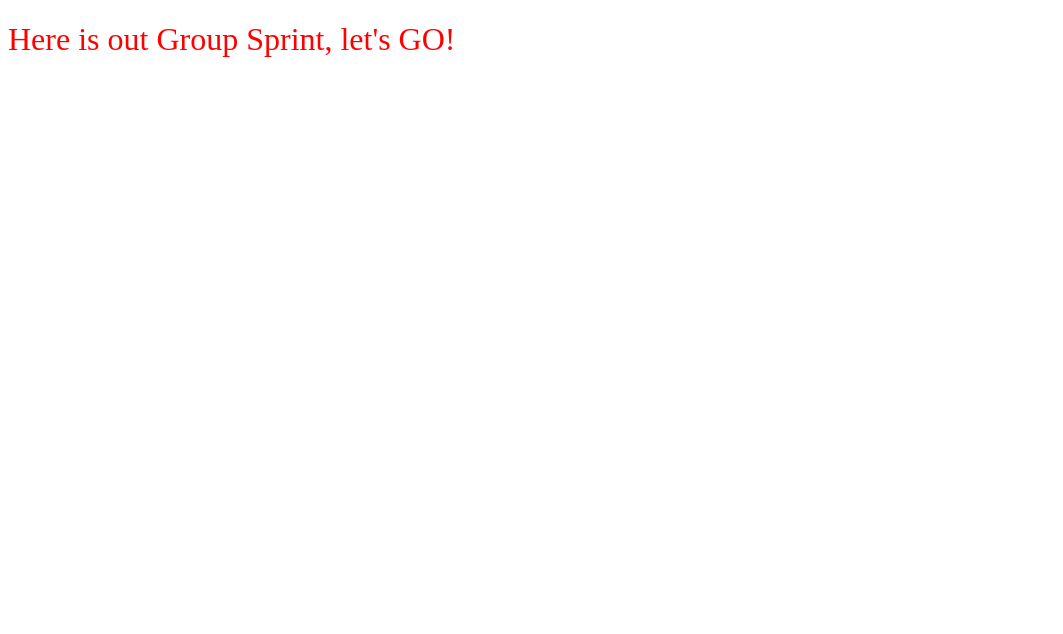
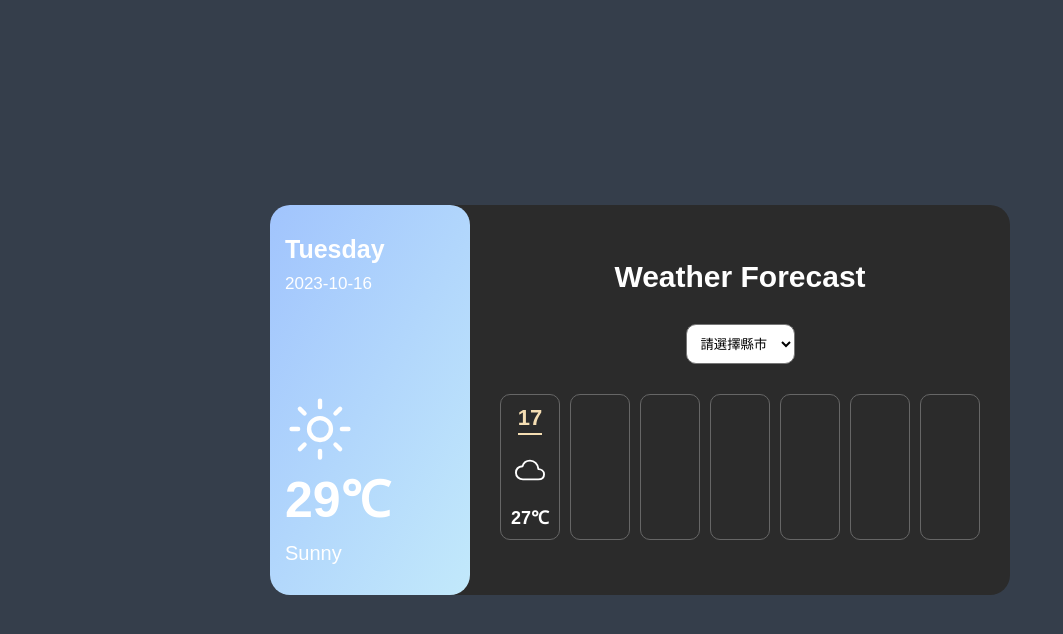
Before and after one commit to nihclil/Group1-Sprint, a Flask app: page / in a window 1280 px wide. Shown: the top 634 px of the page, without its empty margins (0-1063 px from the left). Run offline with Flask 3, Linux system fonts and the light colour scheme.

Commit message:
前端畫面開發

```diff
--- a/static/style.css
+++ b/static/style.css
@@ -1,4 +1,177 @@
-h1{
+* {
+  padding: 0;
+  margin: 0;
+  box-sizing: border-box;
+  font-family: Arial, Helvetica, sans-serif;
+}
+
+body {
+  background-color: #353e4b;
+  display: flex;
+  height: 100vh;
+  align-items: center;
+  justify-content: center;
+}
+
+.container {
+  display: flex;
+  margin: 0 auto;
+  max-width: 800px;
+  border-radius: 20px;
+  background-color: #2b2b2b;
+}
+/* 當天天氣 */
+.oneDayWeather {
+  width: 200px;
+  border-radius: 20px;
+  background-image: linear-gradient(120deg, #a1c4fd 0%, #c2e9fb 100%);
+  padding: 30px 0px 30px 15px;
+}
+
+.oneDayWeather:hover {
+  background-image: linear-gradient(to top, #a8edea 0%, #fed6e3 100%);
+}
+
+.dayOfTheWeek {
+  font-size: 25px;
+  font-weight: 700;
+  color: white;
+  margin-bottom: 10px;
+}
+
+.date {
+  font-size: 17px;
+  color: white;
+}
+.oneDayWeatherInfo {
+  margin-top: 100px;
+}
+.weatherIcon {
+  background-image: url("/static/image/sunny-outline.svg");
+  width: 70px;
+  height: 70px;
+  filter: brightness(0) invert(1);
+}
+
+.weatherTemperature {
+  font-size: 50px;
+  margin-bottom: 10px;
+  color: white;
+  font-weight: 700;
+}
+.weatherStatus {
+  font-size: 20px;
+  color: white;
   font-weight: 500;
-  color: red;
 }
+/* 七天天氣 */
+.sevenDaysWeather {
+  margin: 30px 0px;
+  display: flex;
+  flex-direction: column;
+  align-items: center;
+  justify-content: center;
+}
+.sevenDaysWeather-title {
+  font-size: 30px;
+  color: white;
+  text-align: center;
+  margin-bottom: 30px;
+}
+/*下拉式選單*/
+#selectedCity {
+  height: 40px;
+  border-radius: 10px;
+  padding: 5px 10px;
+  cursor: pointer;
+  background-color: white;
+}
+
+#selectedCity:hover {
+  background-color: #c6daf9;
+}
+
+.sevenDaysWeatherInfo {
+  display: flex;
+  margin: 30px 30px 0px 30px;
+  gap: 10px;
+  /* flex: 1; */
+}
+.sevenDaysWeatherInfo-item {
+  border-radius: 10px;
+  width: 60px;
+  /* height: 180px; */
+  color: #353e4b;
+  padding: 10px;
+  text-align: center;
+  border: 1px solid #666;
+  display: flex;
+  flex-direction: column;
+  align-items: center;
+  gap: 20px;
+}
+.sevenDaysWeatherInfo-item:hover {
+  box-shadow: rgba(0, 0, 0, 0.25) 0px 54px 55px,
+    rgba(0, 0, 0, 0.12) 0px -12px 30px, rgba(0, 0, 0, 0.12) 0px 4px 6px,
+    rgba(0, 0, 0, 0.17) 0px 12px 13px, rgba(0, 0, 0, 0.09) 0px -3px 5px;
+  background-color: #666;
+}
+.sevenDaysWeatherInfo-item-icon {
+  filter: brightness(0) invert(1);
+  width: 30px;
+  height: 30px;
+}
+.sevenDaysWeatherInfo-temperature {
+  color: white;
+  font-size: 18px;
+  font-weight: 700;
+}
+.sevenDaysWeatherInfo-date {
+  color: wheat;
+  font-size: 22px;
+  font-weight: 900;
+  border-bottom: 2px solid wheat;
+  padding-bottom: 2px;
+}
+
+@media screen and (max-width: 800px) {
+  body {
+    display: block;
+  }
+  .container {
+    margin-top: 30px;
+    width: 90%;
+    flex-wrap: wrap;
+  }
+  .oneDayWeather {
+    width: 100%;
+    height: 200px;
+  }
+  .oneDayWeatherInfo {
+    display: flex;
+    margin-top: 20px;
+    align-items: center;
+    gap: 20px;
+  }
+  .weatherTemperature {
+    margin-bottom: 0px;
+  }
+  .sevenDaysWeather {
+    width: 100%;
+    margin: 20px 0px;
+  }
+  .sevenDaysWeatherInfo {
+    width: 90%;
+    justify-content: center;
+    flex-wrap: wrap;
+    margin: 20px 10px 0px 10px;
+  }
+  .sevenDaysWeatherInfo-item {
+    flex-direction: row;
+    width: 70%;
+    height: 60px;
+  }
+  .sevenDaysWeather-title {
+    margin-bottom: 10px;
+  }
+}
--- a/templates/index.html
+++ b/templates/index.html
@@ -1,14 +1,72 @@
 <!DOCTYPE html>
 <html lang="en">
   <head>
-  <meta charset="UTF-8">
-  <meta name="viewport" content="width=device-width, initial-scale=1.0">
+    <meta charset="UTF-8" />
+    <meta name="viewport" content="width=device-width, initial-scale=1.0" />
     <title>Document</title>
   </head>
   <!-- 請勿更動此靜態檔案連結 -->
-<link rel="stylesheet" href="{{ url_for('static', filename='style.css') }}">
+  <link rel="stylesheet" href="{{ url_for('static', filename='style.css') }}" />
   <body>
-  <h1> Here is out Group Sprint, let's GO! </h1>
+    <div class="container">
+      <section class="oneDayWeather">
+        <div class="dayOfTheWeek">Tuesday</div>
+
+        <div class="date">2023-10-16</div>
+        <div class="oneDayWeatherInfo">
+          <div class="weatherIcon"></div>
+          <div class="weatherTemperature">29℃</div>
+          <div class="weatherStatus">Sunny</div>
+        </div>
+      </section>
+      <section class="sevenDaysWeather">
+        <h1 class="sevenDaysWeather-title">Weather Forecast</h1>
+        <!--下拉式選單-->
+        <select name="city" id="selectedCity">
+          <option value="">請選擇縣市</option>
+          <option value="基隆市">基隆市</option>
+          <option value="臺北市">臺北市</option>
+          <option value="新北市">新北市</option>
+          <option value="桃園市">桃園市</option>
+          <option value="新竹市">新竹市</option>
+          <option value="新竹縣">新竹縣</option>
+          <option value="苗栗縣">苗栗縣</option>
+          <option value="臺中市">臺中市</option>
+          <option value="彰化縣">彰化縣</option>
+          <option value="南投縣">南投縣</option>
+          <option value="雲林縣">雲林縣</option>
+          <option value="嘉義縣">嘉義縣</option>
+          <option value="嘉義市">嘉義市</option>
+          <option value="臺南市">臺南市</option>
+          <option value="高雄市">高雄市</option>
+          <option value="屏東縣">屏東縣</option>
+          <option value="宜蘭縣">宜蘭縣</option>
+          <option value="花蓮縣">花蓮縣</option>
+          <option value="臺東縣">臺東縣</option>
+          <option value="澎湖縣">澎湖縣</option>
+          <option value="金門縣">金門縣</option>
+          <option value="連江縣">連江縣</option>
+        </select>
+
+        <div class="sevenDaysWeatherInfo">
+          <div class="sevenDaysWeatherInfo-item">
+            <div class="sevenDaysWeatherInfo-date">17</div>
+            <img
+              src="/static/image/cloud-outline.svg"
+              alt=""
+              class="sevenDaysWeatherInfo-item-icon"
+            />
+            <div class="sevenDaysWeatherInfo-temperature">27℃</div>
+          </div>
+          <div class="sevenDaysWeatherInfo-item"></div>
+          <div class="sevenDaysWeatherInfo-item"></div>
+          <div class="sevenDaysWeatherInfo-item"></div>
+          <div class="sevenDaysWeatherInfo-item"></div>
+          <div class="sevenDaysWeatherInfo-item"></div>
+          <div class="sevenDaysWeatherInfo-item"></div>
+        </div>
+      </section>
+    </div>
   </body>
 </html>
 <!-- 請勿更動此靜態檔案連結 -->
```
Also changed, not shown: static/image/cloud-outline.svg (added), static/image/partly-sunny-outline.svg (added), static/image/rainy-outline.svg (added), static/image/sunny-outline.svg (added). Lines whose indentation alone changed are shown as unchanged.
